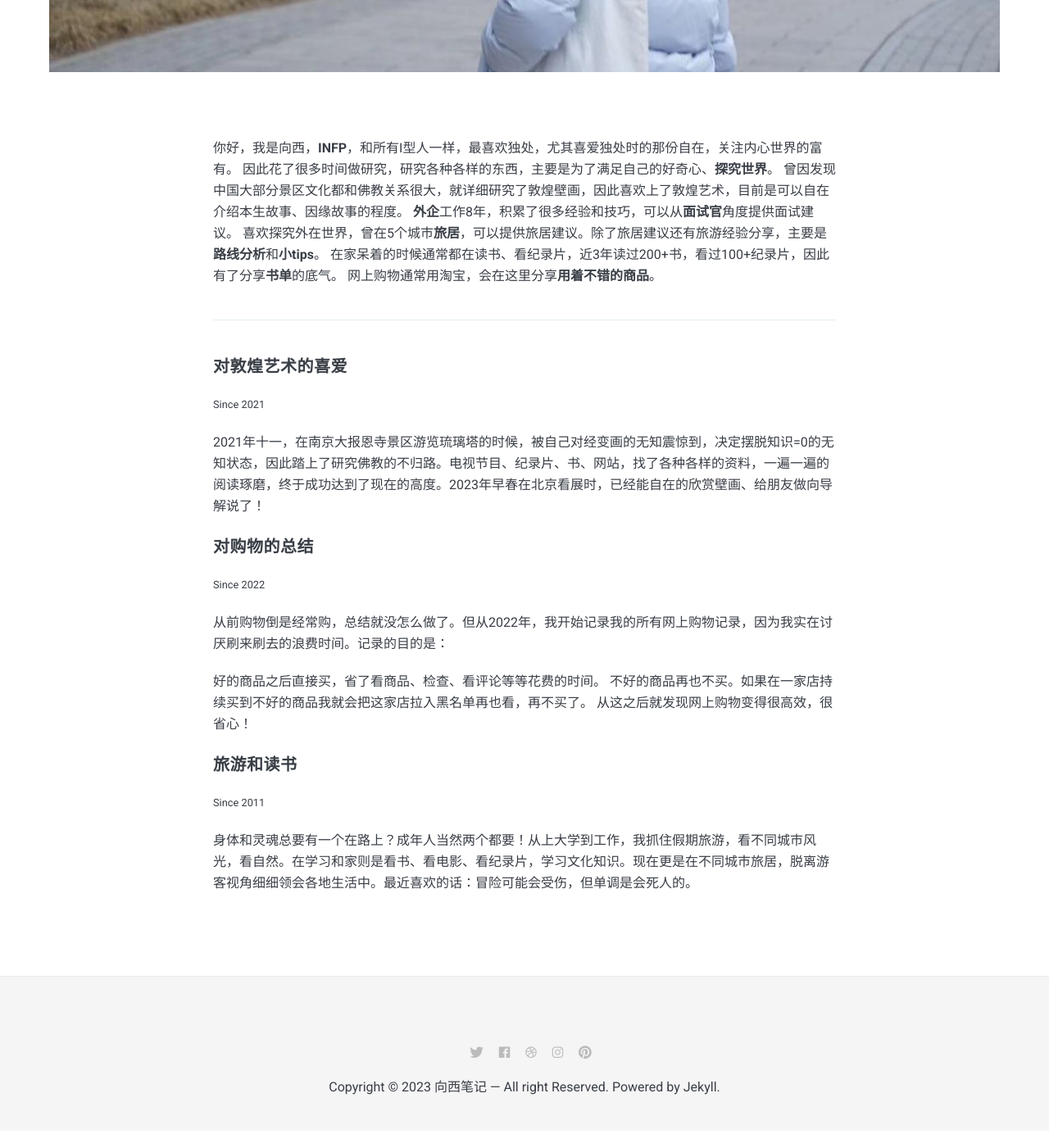
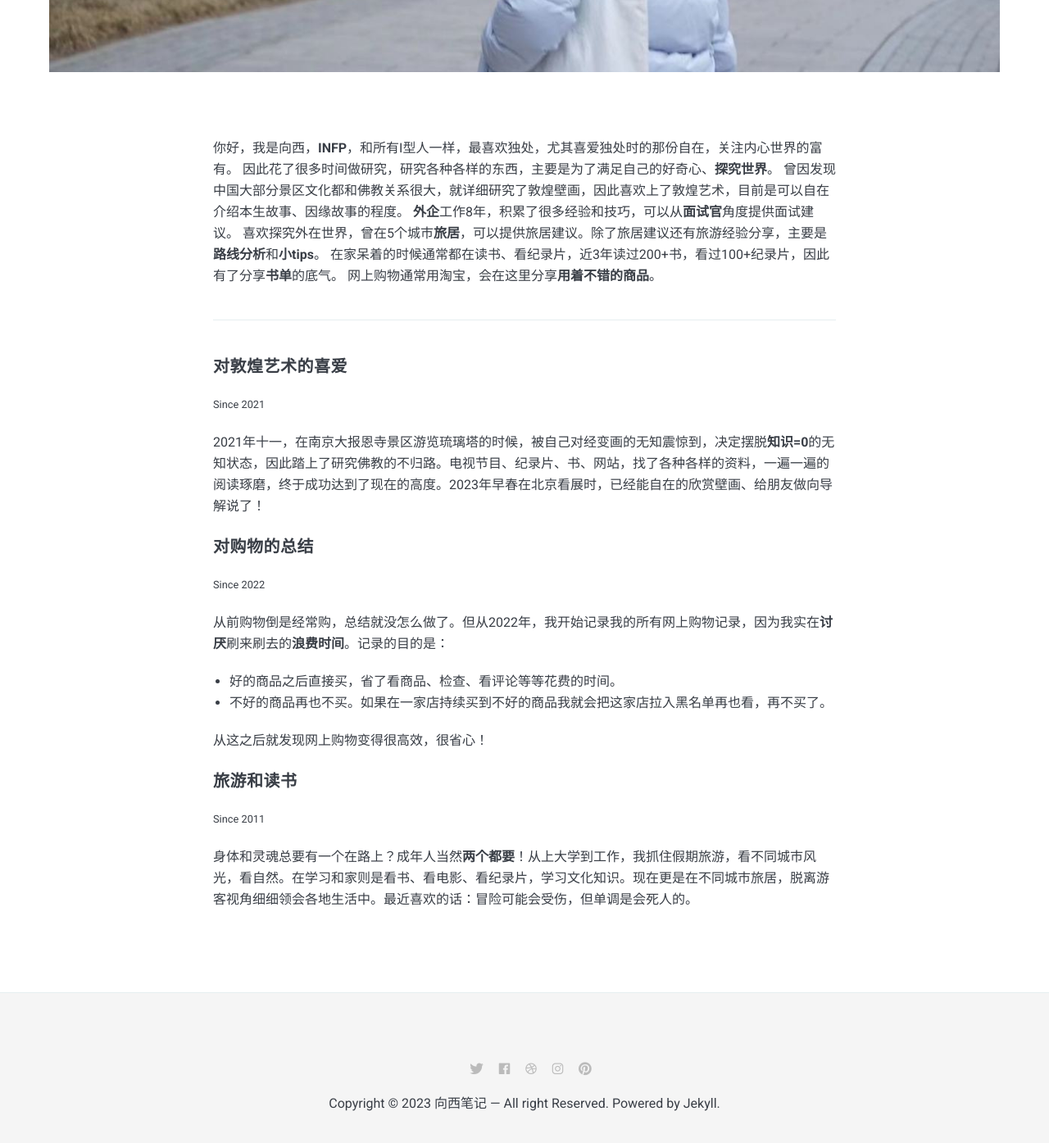
Before and after one commit to xiangxinotes/xiangxinotes.github.io, a Jekyll site: the page built from _pages/about.md, in a window 1280 px wide and 1400 px high, scrolled down 823 px. Shown: the top 1395 px of the window at 82% size. Built offline with Jekyll 4.4.1, drawn with Linux system fonts in a browser that asks for light colours; nearby versions of some CDN libraries.

Commit message:
Change wording

```diff
--- a/_data/settings.yml
+++ b/_data/settings.yml
@@ -2,7 +2,7 @@
 # General Site Settings
 title: 向西笔记
 logo: logo.png # You can add own logo.
-description: 向西笔记提供：购物推荐、旅居建议、工作建议，分享旅游经验、工作心得、面试技巧、知识、书单、美好小工具。
+description: 向西笔记提供：商品推荐、旅居建议、工作建议，分享旅游经验、工作心得、面试技巧、知识、书单、美好小工具。
 
 
 #-------------------------------
@@ -11,7 +11,7 @@
   name: 向西
   image: me.jpg
   say-hello: 你好，我是<strong>向西</strong>
-  bio: 向西结合自身经历经验，为你提供<strong>购物推荐</strong>、<strong>旅居建议</strong>和<strong>工作建议</strong>，分享<strong>面试技巧</strong>、<strong>旅游经验</strong>、<strong>书单</strong>和让你变幸福的小工具。
+  bio: 向西结合自身经历经验，为你提供<strong>商品推荐</strong>、<strong>旅居建议</strong>和<strong>工作建议</strong>，分享<strong>面试技巧</strong>、<strong>旅游经验</strong>、<strong>书单</strong>和让你变幸福的小工具。
 
 
 #-------------------------------
--- a/_pages/about.md
+++ b/_pages/about.md
@@ -18,18 +18,19 @@
 #### 对敦煌艺术的喜爱
 <small>Since 2021</small>
 
-2021年十一，在南京大报恩寺景区游览琉璃塔的时候，被自己对经变画的无知震惊到，决定摆脱知识=0的无知状态，因此踏上了研究佛教的不归路。电视节目、纪录片、书、网站，找了各种各样的资料，一遍一遍的阅读琢磨，终于成功达到了现在的高度。2023年早春在北京看展时，已经能自在的欣赏壁画、给朋友做向导解说了！
+2021年十一，在南京大报恩寺景区游览琉璃塔的时候，被自己对经变画的无知震惊到，决定摆脱**知识=0**的无知状态，因此踏上了研究佛教的不归路。电视节目、纪录片、书、网站，找了各种各样的资料，一遍一遍的阅读琢磨，终于成功达到了现在的高度。2023年早春在北京看展时，已经能自在的欣赏壁画、给朋友做向导解说了！
 
 #### 对购物的总结
 <small>Since 2022</small>
 
-从前购物倒是经常购，总结就没怎么做了。但从2022年，我开始记录我的所有网上购物记录，因为我实在讨厌刷来刷去的浪费时间。记录的目的是：
+从前购物倒是经常购，总结就没怎么做了。但从2022年，我开始记录我的所有网上购物记录，因为我实在**讨厌**刷来刷去的**浪费时间**。记录的目的是：
 
-好的商品之后直接买，省了看商品、检查、看评论等等花费的时间。
-不好的商品再也不买。如果在一家店持续买到不好的商品我就会把这家店拉入黑名单再也看，再不买了。
+- 好的商品之后直接买，省了看商品、检查、看评论等等花费的时间。
+- 不好的商品再也不买。如果在一家店持续买到不好的商品我就会把这家店拉入黑名单再也看，再不买了。
+
 从这之后就发现网上购物变得很高效，很省心！
 
 #### 旅游和读书
 <small>Since 2011</small>
 
-身体和灵魂总要有一个在路上？成年人当然两个都要！从上大学到工作，我抓住假期旅游，看不同城市风光，看自然。在学习和家则是看书、看电影、看纪录片，学习文化知识。现在更是在不同城市旅居，脱离游客视角细细领会各地生活中。最近喜欢的话：冒险可能会受伤，但单调是会死人的。
+身体和灵魂总要有一个在路上？成年人当然**两个都要**！从上大学到工作，我抓住假期旅游，看不同城市风光，看自然。在学习和家则是看书、看电影、看纪录片，学习文化知识。现在更是在不同城市旅居，脱离游客视角细细领会各地生活中。最近喜欢的话：冒险可能会受伤，但单调是会死人的。
```
